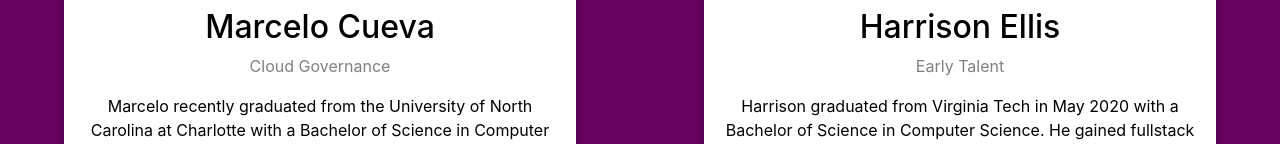
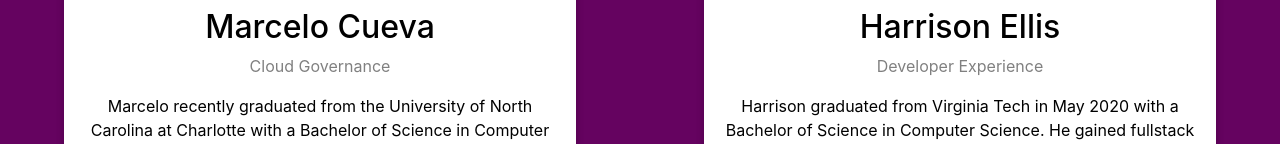
Before and after one commit to harrisonellis16/sprint5, a React (Create React App) app in the folder rona/: page /about in a window 1280 px wide. Shown: the part 342-486 px from the top of the page. Built offline with nearby package versions, Linux system fonts and the light colour scheme; what google-maps-react would draw is missing.

Commit message:
slight touches

```diff
--- a/rona/public/index.html
+++ b/rona/public/index.html
@@ -2,7 +2,7 @@
 <html lang="en">
   <head>
     <meta charset="utf-8" />
-    <link rel="icon" href="%PUBLIC_URL%/favicon.ico" />
+    <link rel="icon" href="%PUBLIC_URL%/corona-removebg-preview.png" />
     <meta name="viewport" content="width=device-width, initial-scale=1" />
     <meta name="theme-color" content="#000000" />
     <meta
@@ -24,7 +24,7 @@
       work correctly both with client-side routing and a non-root public URL.
       Learn how to configure a non-root public URL by running `npm run build`.
     -->
-    <title>React App</title>
+    <title>Whack-A-Rona</title>
   </head>
   <body>
     <noscript>You need to enable JavaScript to run this app.</noscript>
--- a/rona/src/Components/About/about.js
+++ b/rona/src/Components/About/about.js
@@ -32,7 +32,7 @@ class About extends React.Component {
                         <img src={harrison} alt="Harrison" className="pic" />
                         <div className="container">
                             <h2 className="name">Harrison Ellis</h2>
-                            <p className="title">Early Talent</p>
+                            <p className="title">Developer Experience</p>
                             <p>
                                 Harrison graduated from Virginia Tech in May 2020 with a Bachelor of Science in Computer Science.
                                 He gained fullstack web development experience over the course of two summer internships during college.
--- a/rona/src/Components/Game/whack.css
+++ b/rona/src/Components/Game/whack.css
@@ -2,7 +2,7 @@
     padding-top: 15%;
     height: 100%;
     min-height: 100vh;
-    width: 100vw;
+    /* width: 100vw; */
     background-color: #650360;
     text-align: center;
 
@@ -11,7 +11,7 @@
 .game-container-full {
     padding-top: 15%;
     height: 100vh;
-    width: 100vw;
+    /* width: 100vw; */
     background-color: #650360;
     text-align: center;
     position: relative;
```
Also changed, not shown: rona/public/corona-removebg-preview.png (added), 1 other file (tests, documents, lock files or other folders).
